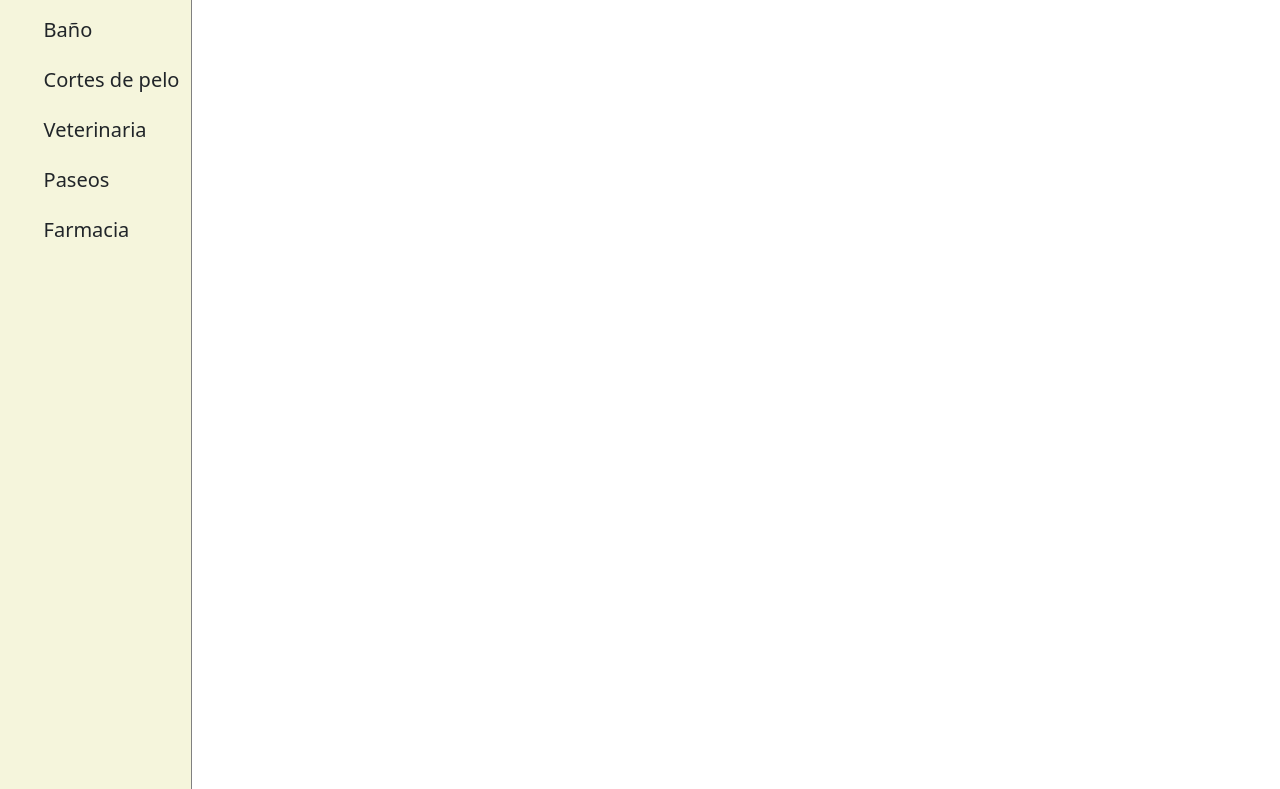
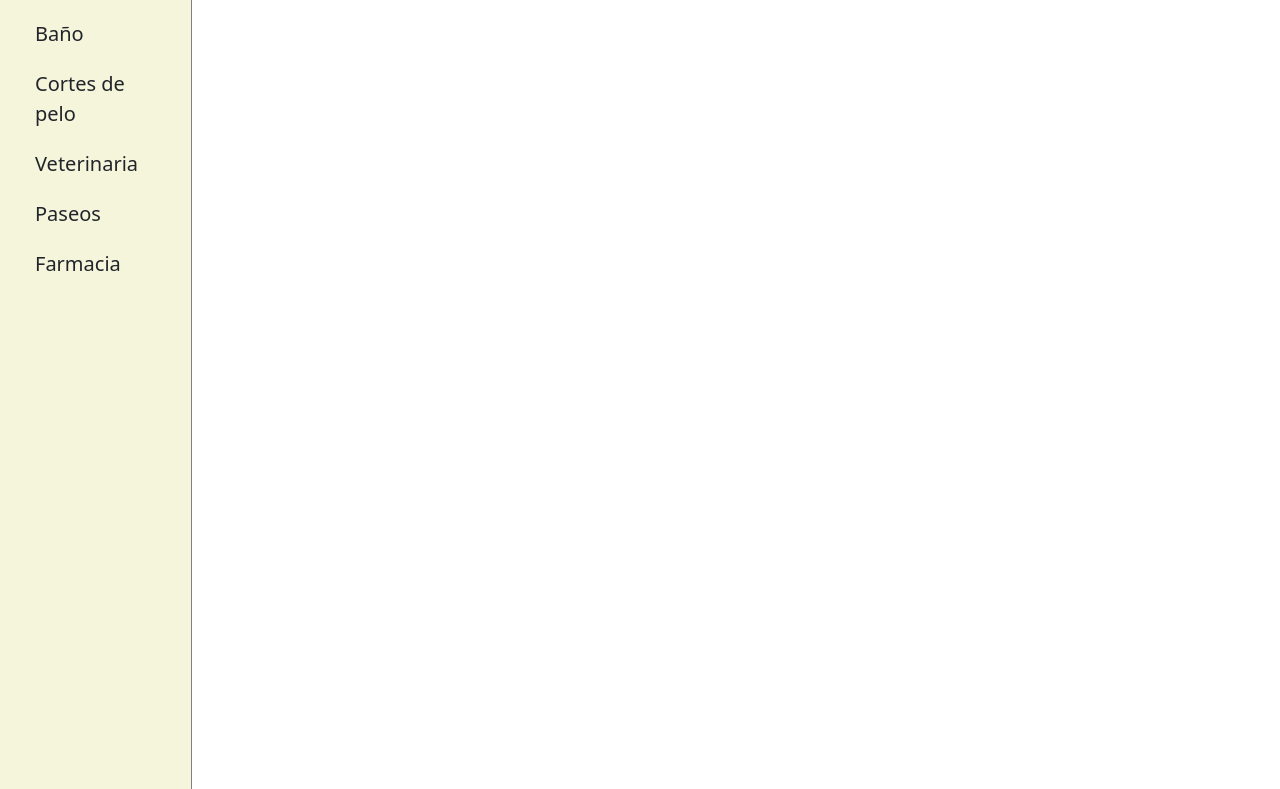
Before and after one commit to FerArgMdp/entregasDesarrolloWeb, a plain HTML site: page pages/servicios.html in a window 1280 px wide. Shown: the part 177-966 px from the top of the page. Drawn offline with nearby package versions, Linux system fonts and the light colour scheme; a web font is replaced by a local one.

Commit message:
Rediseñe la pagina de Servicios con el sistema de grillas

```diff
--- a/pages/servicios.html
+++ b/pages/servicios.html
@@ -9,7 +9,9 @@
     <title>Servicios</title>
 </head>
 <body>
-    <header >
+
+  <main id="grilla">
+    <header class="grilla-header">
       <nav class="navbar navbar-expand-lg header-container">
           <div class="container">
               <a class="navbar-brand" href="../index.html">
@@ -43,8 +45,7 @@
       </nav>
   </header>
 
-    <section class="services-container">
-        <div class="categorias-container">
+  <section class="services-container-grid">
           <h2>Servicios</h2>
           <div class="sub-container">
               <ul>
@@ -55,11 +56,14 @@
                   <li class="cat-list">Farmacia</li>
               </ul>
           </div>
-        </div>
+  </section>
+
+  <section class="cards-container">
+
   </section>
 
 
-    <footer>
+  <footer class="grilla-footer">
       <div class="contacto">
           <a href="contacto.html">Contacto</a>
       </div>
@@ -77,6 +81,9 @@
       </div>
   </footer>
 
+  </main>
+
+
     <script src="https://cdn.jsdelivr.net/npm/bootstrap@5.3.2/dist/js/bootstrap.bundle.min.js" integrity="sha384-C6RzsynM9kWDrMNeT87bh95OGNyZPhcTNXj1NW7RuBCsyN/o0jlpcV8Qyq46cDfL" crossorigin="anonymous"></script>
 
 </body>
--- a/style.css
+++ b/style.css
@@ -119,6 +119,10 @@ footer{
     background-color: beige;
 }
 
+.sub-container ul{
+    padding-left: 0;
+}
+
 h2{
     padding: 20px;
     font-size: 30px;
@@ -145,6 +149,51 @@ h2{
 
 /*Fin CSS Productos*/
 
+/*--------------------------------------------------------------------------------------------------------------------------------------------*/
+/* CSS Servicios */
+
+#grilla{
+    display: grid;
+    grid-template-rows: 70px 1fr 100px;
+    grid-template-columns: 15% 85% ;
+
+    grid-template-areas:
+    "header header"
+    "categorias cards"
+    "footer footer"
+    ;
+}
+
+.grilla-header{
+    grid-area: header;
+}
+
+.services-container-grid{
+    grid-area: categorias;
+    height: 100vw;
+    border-right: 0.5px solid gray;
+    background-color: beige;
+    padding: 30px;
+    align-items: center;
+
+}
+
+
+.cards-container{
+    grid-area: cards;
+}
+
+.grilla-footer{
+    grid-area: footer;
+}
+
+
+
+
+
+
+
+/* Fin CSS Servicios */
 /*--------------------------------------------------------------------------------------------------------------------------------------------*/
 
 /*CSS Quiénes somos*/
```
Also changed, not shown: pages/productos.html (+1 -0 lines). Lines whose indentation alone changed are shown as unchanged.
